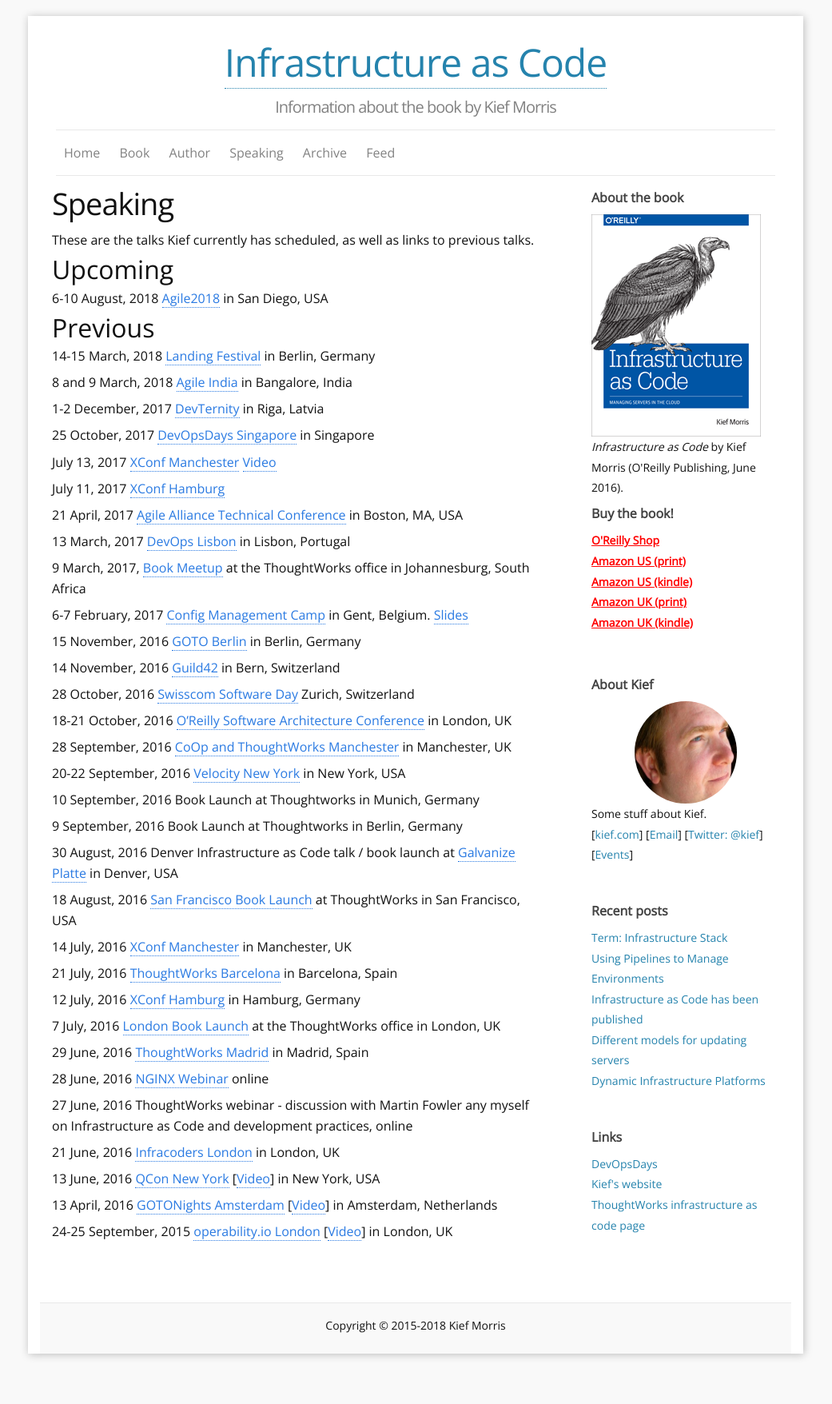
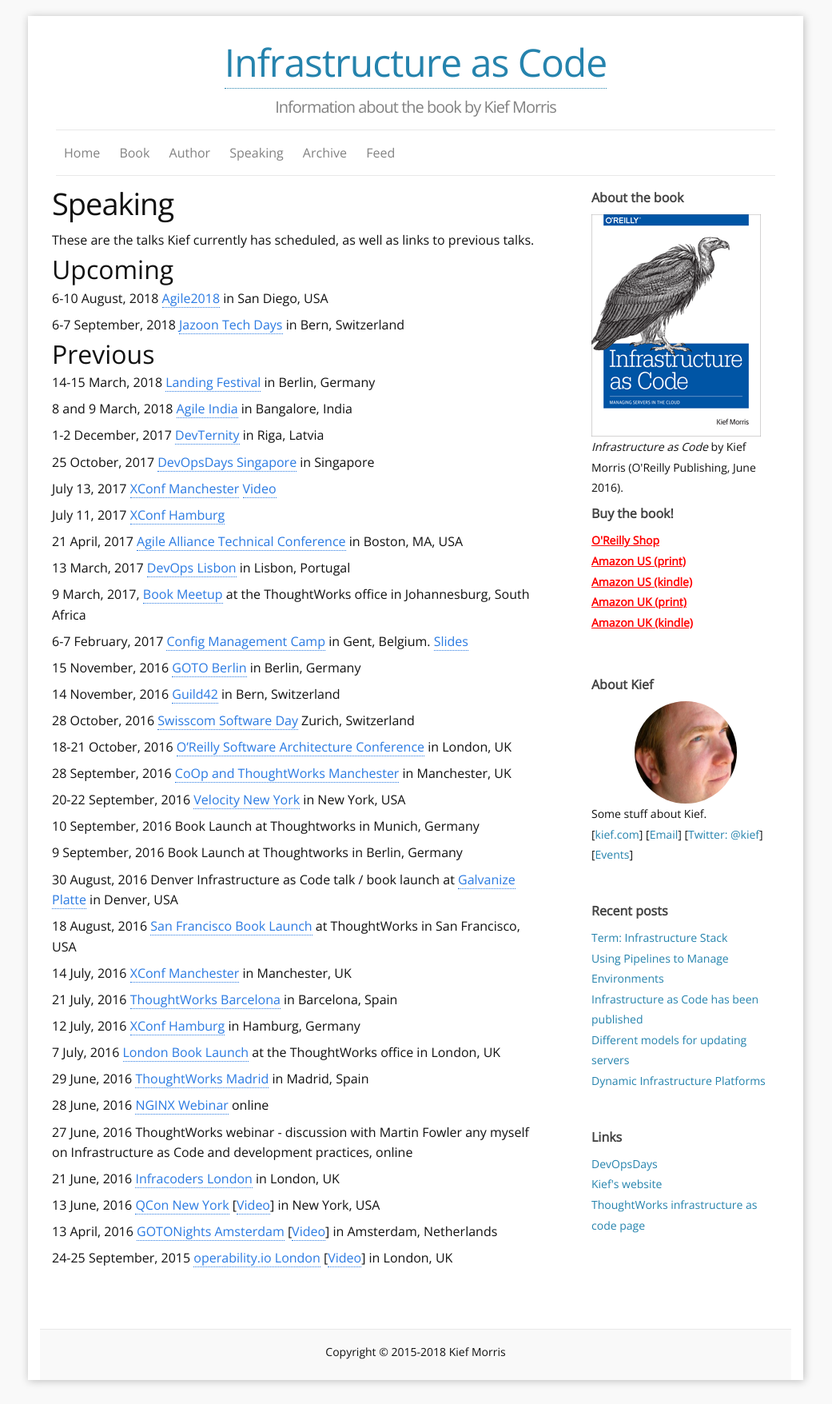
Before and after one commit to kief/infrastructure-as-code.com, a Jekyll site: the page built from 30-speaking.md, in a window 1280 px wide. Shown: the whole page at 80% size, without its empty margins (120-1161 px from the left). Built offline with Jekyll 4.4.1, drawn with Linux system fonts in a browser that asks for light colours; comment, search, counter and statistics services are not loaded; before the commit the page ends 1723 px from its top, so only the background shows below that.

Commit message:
Added Jazoon to upcoming talks

```diff
--- a/30-speaking.md
+++ b/30-speaking.md
@@ -10,7 +10,7 @@
 
 6-10 August, 2018 [Agile2018](https://www.agilealliance.org/agile2018) in San Diego, USA
 
-
+6-7 September, 2018 [Jazoon Tech Days](http://jazoon.com/) in Bern, Switzerland
 
 
 ## Previous
```
